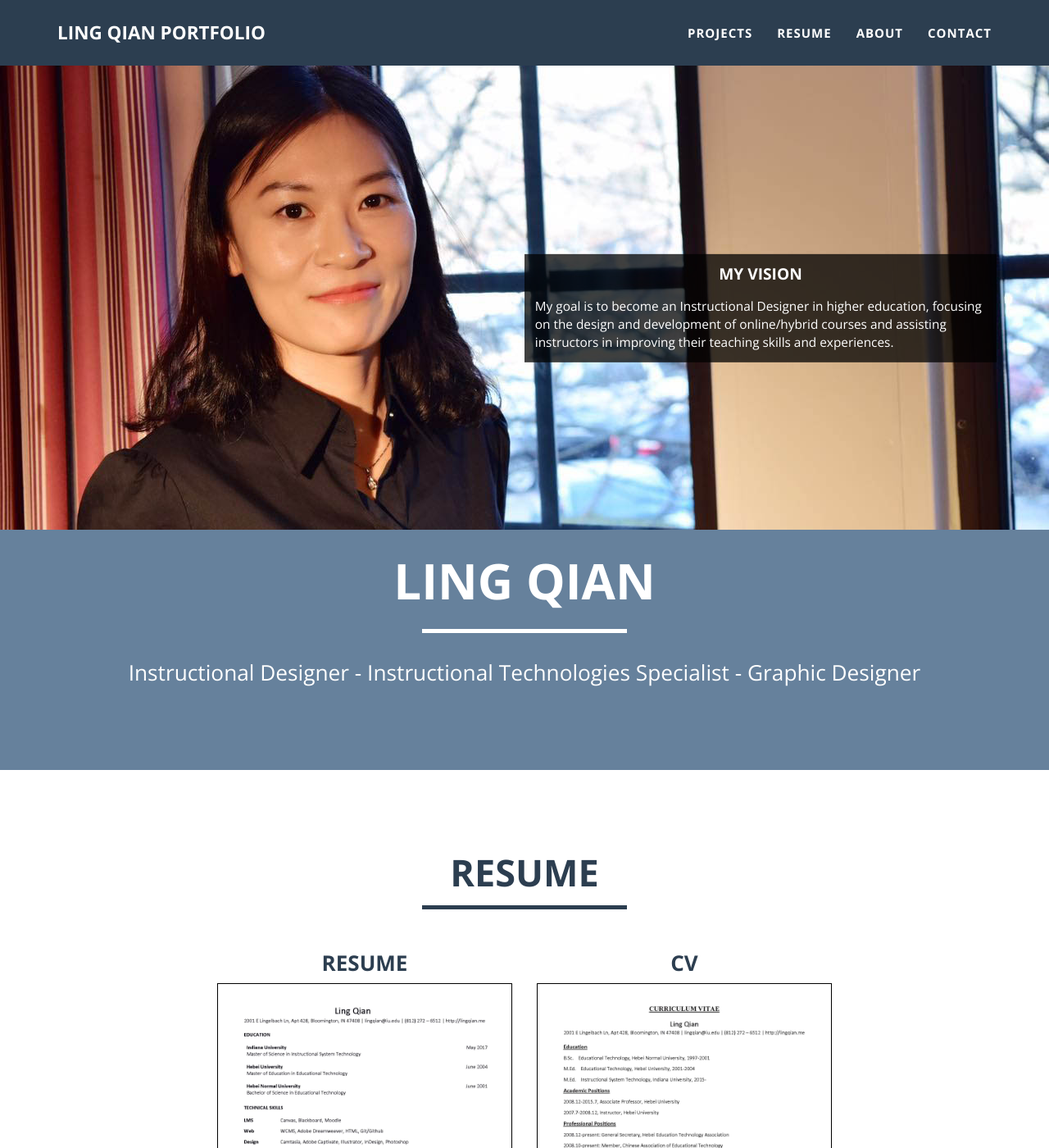
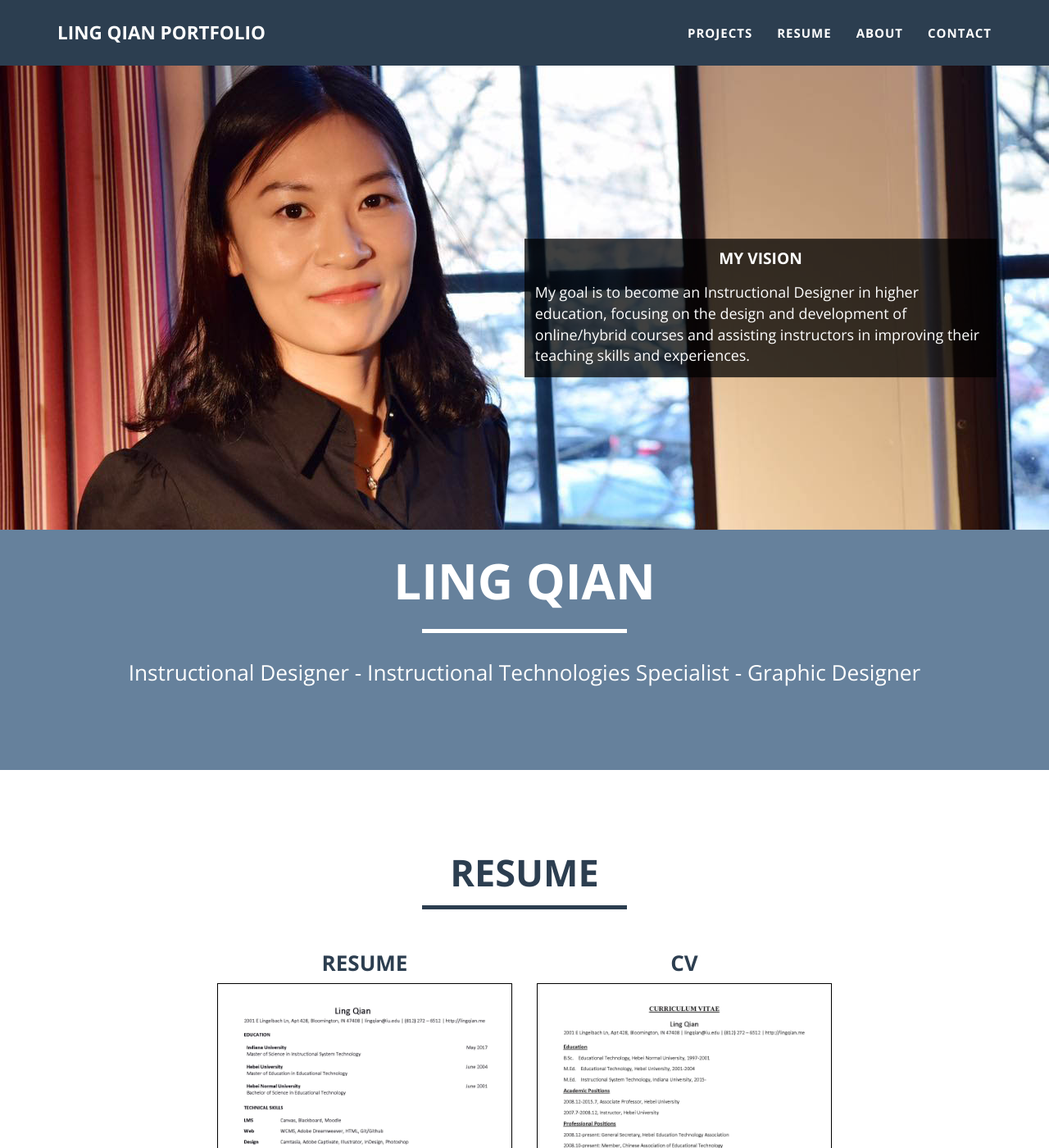
Before and after one commit to lingqiann/lingqiann.github.io, a Jekyll site: the page built from index.html, in a window 1280 px wide and 1400 px high. Shown: the whole window at 82% size. Built offline with Jekyll 4.4.1, drawn with Linux system fonts in a browser that asks for light colours.

Commit message:
Update main.css

```diff
--- a/_includes/css/main.css
+++ b/_includes/css/main.css
@@ -380,7 +380,7 @@ ul.nav > li > a:focus {
 
 #banner .quote p{
     margin: 1.5vw 0 0 0;
-    font-size: 1.2vw;
+    font-size: 1.4vw;
 }
 
 #banner .quote .author {
```
